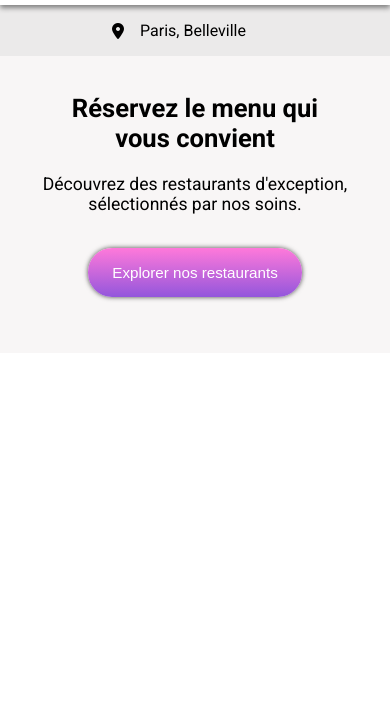
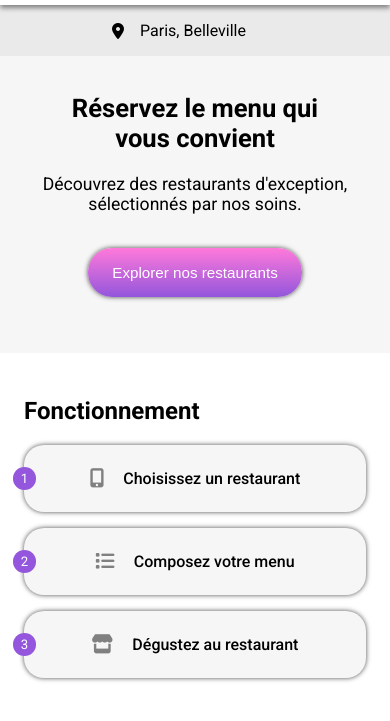
Before and after one commit to khaljil/ohmyfood, a website: page index.html in a window 390 px wide. Shown: the part 45-766 px from the top of the page. Drawn offline with Linux system fonts and the light colour scheme; a web font is replaced by a local one.

Commit message:
add fonctioning-section, media querries and mixins

```diff
--- a/index.html
+++ b/index.html
@@ -22,6 +22,30 @@
             <p> Découvrez des restaurants d'exception,<br>sélectionnés par nos soins.</p>
             <button>Explorer nos restaurants </button>
         </section>
+        <section class="functioning">
+            <h2>Fonctionnement</h2>
+            <ul>
+                <li>
+                    <i class="button__icon fa-solid fa-mobile-screen-button"></i>
+                    <p class="button__txt">Choisissez un restaurant</p>
+                    <span class="button__order-item">1</span>
+                </li>
+                <li>
+                    <i class="button__icon fa-sharp fa-solid fa-list"></i>
+                    <p class="button__txt">Composez votre menu</p>
+                    <span class="button__order-item">2</span>
+                </li>
+                <li>
+                    <i class="button__icon fa-solid fa-store "></i>
+                    <p class="button__txt">Dégustez au restaurant</p>
+                    <span class="button__order-item">3</span>
+
+                </li>
+
+            </ul>
+        </section>
+
+
     </main>
 </body>
 </html>
--- a/sass/base/base.scss
+++ b/sass/base/base.scss
@@ -6,4 +6,6 @@ body{
 }
 *{
     box-sizing: border-box;
+    //margin:0;
+    padding:0;
 }
--- a/sass/layouts/explore_resto.scss
+++ b/sass/layouts/_explore-resto.scss
@@ -1,7 +1,8 @@
+@import "../utils/mixins";
 .explore-resto {
     text-align: center;
     padding:1rem 0 3.5rem 0 ;
-    background-color: rgb(248, 246, 246);
+    background:#f6f6f6;;
     & h2 {
         font-size: 1.6rem;
     }
@@ -16,10 +17,10 @@
         border-radius: 1.5rem;
         border: none;
         background: linear-gradient(#FF79DA, #9356DC);
-        box-shadow: 0px 0px 5px 0px rgba(0, 0, 0, 0.7);
+        @include box-shadow;
         &:hover {
-            opacity: 0.7;
-            box-shadow: 0px 0px 5px 5px rgba(0, 0, 0, 0.7);
+            @include opacity;
+            @include box-shadow(5px);
         }
     }
 }
--- /dev/null
+++ b/sass/layouts/_fonctioning.scss
@@ -0,0 +1,48 @@
+.functioning {
+    padding: 1.5rem;
+    ul {
+        list-style-type: none;
+        display:flex;
+        flex-direction: column;
+        gap:1rem;
+        @media (min-width:850px){
+        flex-direction:row ;
+        }
+    }
+    li {
+        display: flex;
+        justify-content: center;
+        align-items: center;
+        flex-grow: 1;
+        gap: 1.2rem;
+        position: relative;
+        padding: 0.5rem 1rem ;
+        background-color: #f6f6f6;
+        border-radius: 20px;
+        @include box-shadow;
+        &:hover {
+           @include opacity;
+           @include box-shadow(5px);
+        }
+        &:hover i {
+            color: #9356DC;
+        }
+        i {
+            font-size: 1.2em;
+            color: gray;
+        }
+        p{
+            font-weight: 500;
+        }
+        span {
+            position: absolute;
+            font-size: 0.825rem;
+            left:-0.7rem;
+            border-radius: 50%;
+            background-color: #9356DC;
+            color: white;
+            text-align: center;
+            padding: 4px 8px;
+        }
+    }
+}
--- /dev/null
+++ b/sass/utils/_mixins.scss
@@ -0,0 +1,6 @@
+@mixin box-shadow($spread:0px){
+    box-shadow: 0px 0px 5px $spread rgba(0,0,0,0.7);
+}
+@mixin opacity($op:0.7){
+    opacity: $op;
+}
--- a/style.scss
+++ b/style.scss
@@ -1,4 +1,5 @@
 @import "./sass/base/base";
 @import "./sass/layouts/header";
 @import "./sass/layouts/location";
-@import "./sass/layouts/explore_resto.scss";
+@import "./sass/layouts/explore-resto";
+@import "./sass/layouts/fonctioning";
```
Also changed, not shown: sass/layouts/_header.scss (renamed from sass/layouts/header.scss), sass/layouts/_location.scss (renamed from sass/layouts/location.scss), style.css, 1 other file.
